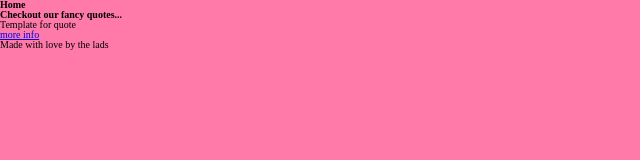
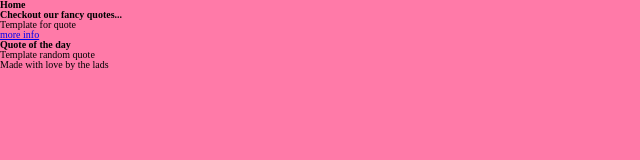
Before and after one commit to Wotusay/Codecollecter, a website built with webpack: page src/index.html in a window 1280 px wide. Shown: the whole page, without its empty margins (0-640 px from the left). Built offline with nearby package versions, Linux system fonts and the light colour scheme; some packages are replaced by stand-ins of ours.

Commit message:
Random quote

```diff
--- a/src/index.html
+++ b/src/index.html
@@ -18,6 +18,10 @@
       </a>
     </ul>
   </article>
+  <article>
+    <h2 class="title">Quote of the day</h2>
+    <div class="quote quote-random">Template random quote</div>
+  </article>
   <footer>
     <div class="footer">Made with love by the lads</div>
   </footer>
```
